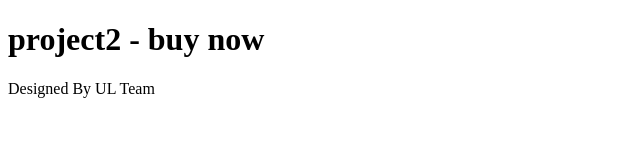
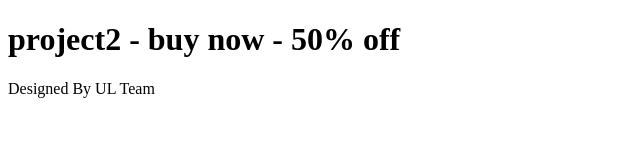
Before and after one commit to TANISH816/project2, a plain HTML site: page index.html in a window 1280 px wide. Shown: the whole page, without its empty margins (0-640 px from the left). Drawn offline with Linux system fonts and the light colour scheme.

Commit message:
Updated index on main

```diff
--- a/index.html
+++ b/index.html
@@ -6,7 +6,7 @@
     <title>Project2 - Best web</title>
 </head>
 <body>
-    <h1>project2 - buy now</h1>
+    <h1>project2 - buy now - 50% off</h1>
     <footer>Designed By UL Team</footer>
 </body>
 </html>
```
